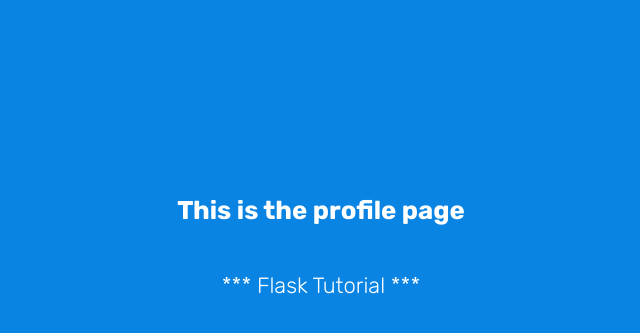
After one commit to ManotLuijiu/flask-principle, a Flask app: page /profile in a window 1280 px wide. The commit adds this page. Shown: the part 155-488 px from the top of the page, without its empty margins (319-959 px from the left). Run offline with Flask 2, Linux system fonts and the light colour scheme.

Commit message:
refactoring views.py

```diff
--- a/app/templates/index.html
+++ b/app/templates/index.html
@@ -53,24 +53,23 @@
   <body>
     <container>
       <div>
+        {% block content %}
+
         <h1>This page generated with render_template</h1>
         <h2>Statements</h2>
-        {% if my_variable %}
+        {% if name %}
         <p>
-          This paragraph won't be displayed in the template because the variable
-          "my_variable" does not exist. The if statement therefore returns
-          False.
+          This paragraph will be displayed in the template because the variable
+          "name" exist. The if statement therefore returns True.
         </p>
         {% else %}
-        <p>This paragraph will be displayed.</p>
+        <p>This paragraph will not be displayed.</p>
         {% endif %}
 
         <h2>Variables</h2>
 
-        <p>{{ my_variable }}</p>
-        <p>
-          The variable above will not be displayed because it doesn't exist!
-        </p>
+        <p>Variable name contain: {{ name }}</p>
+        <p>The variable above will be displayed because it exist!</p>
 
         <h2>Comments</h2>
 
@@ -82,6 +81,8 @@
           syntax.
         </p>
         {% endif %} #}
+        <h3>This is block content in Jinja2</h3>
+        {% endblock %}
       </div>
       <div id="new"></div>
     </container>
--- /dev/null
+++ b/app/templates/profile.html
@@ -0,0 +1,3 @@
+{% extends "index.html" %} {% block content %}
+<h3>This is the profile page</h3>
+{% endblock %}
--- a/app/views.py
+++ b/app/views.py
@@ -12,4 +12,8 @@ def hello_world():
 
 @app.route('/gen-template')
 def gen_template():
-    return render_template('index.html')
+    return render_template('index.html', name="Flask")
+
+@app.route('/profile')
+def profile():
+    return render_template('profile.html')
--- a/run.py
+++ b/run.py
@@ -1,4 +1,4 @@
 from app import app
 
 if __name__ == '__main__':
-    app.run()
+    app.run(Debug=True)
```
Also changed, not shown: config.py (+9 -1 lines).
